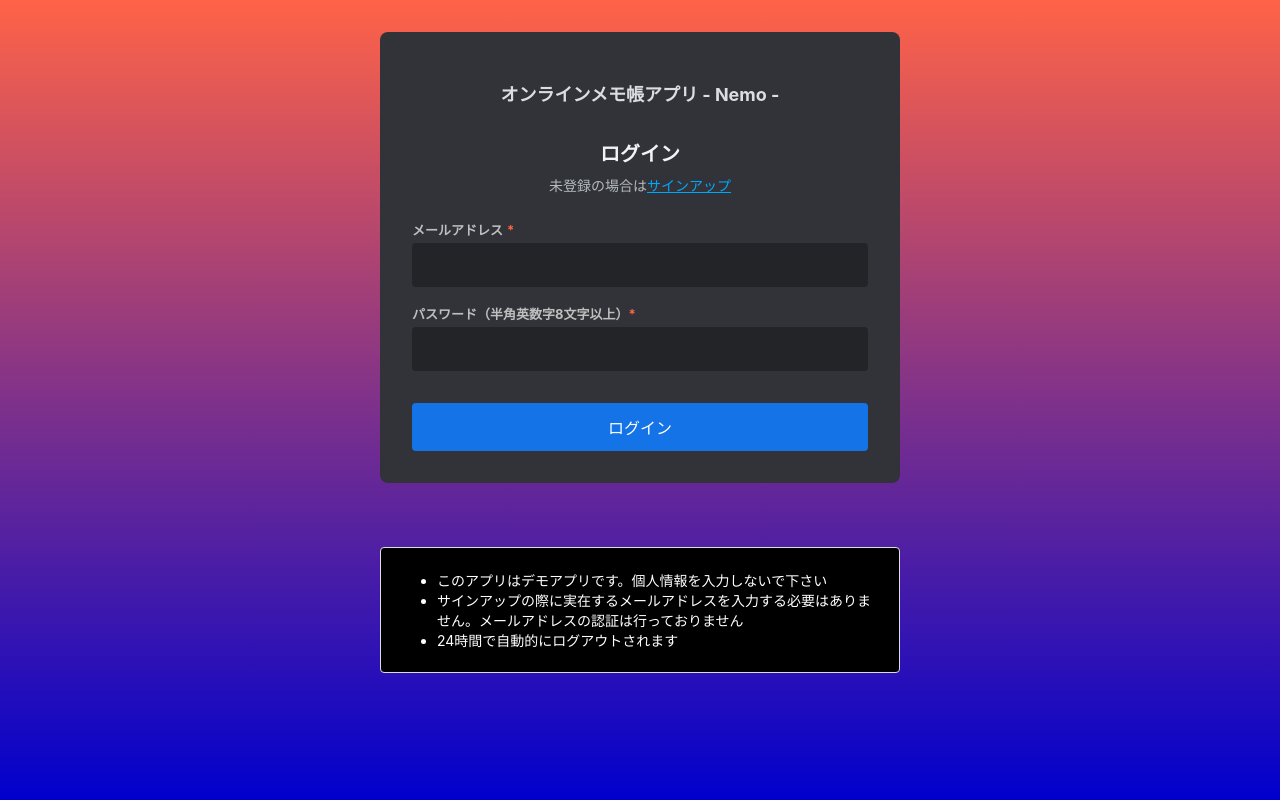
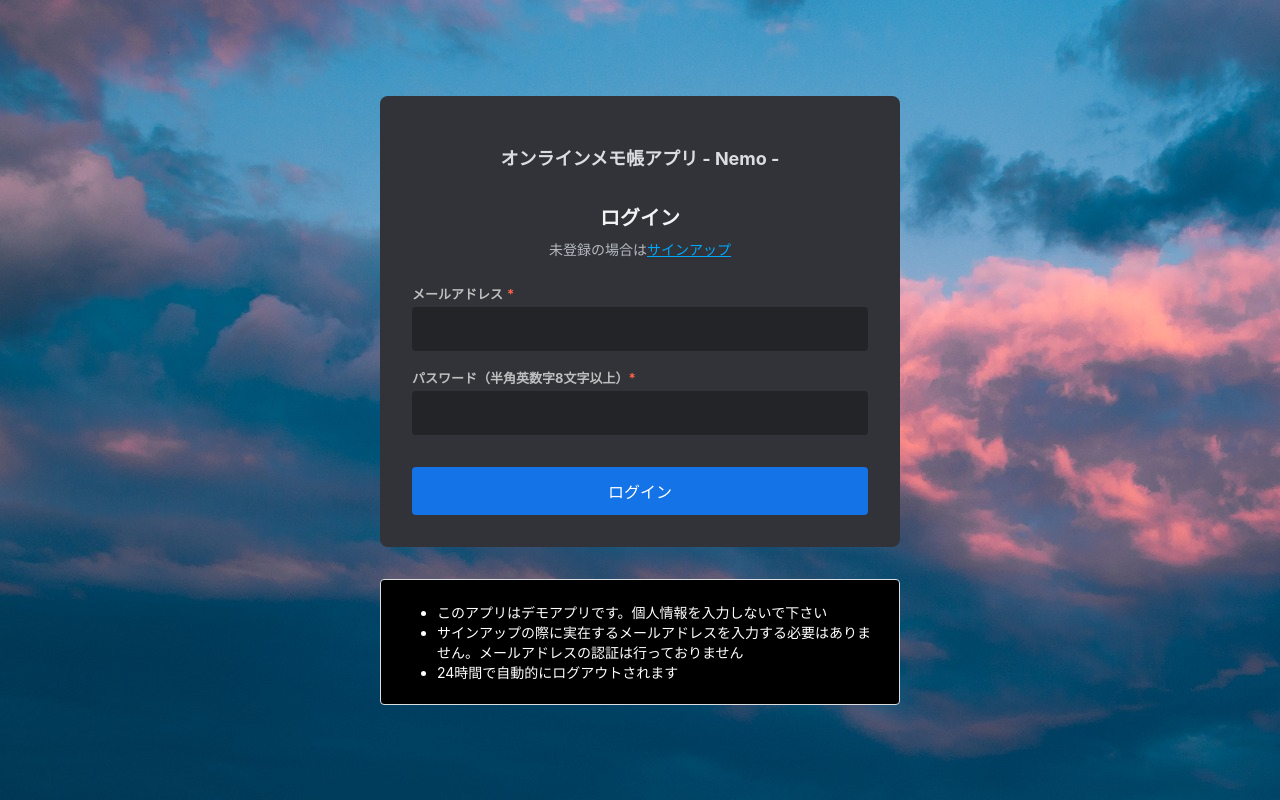
Before and after one commit to hitorigoya/nemo, a SvelteKit app in the folder svelte/: page /login in a window 1280 px wide. Built offline with nearby package versions, Linux system fonts and the light colour scheme.

Commit message:
サインアップ、ログイン画面のデザインを変更

```diff
--- a/svelte/src/routes/login/+page.svelte
+++ b/svelte/src/routes/login/+page.svelte
@@ -182,7 +182,6 @@
         border: 1px solid var(--text-color-primary);
         border-radius: 4px;
         padding: 8px 16px;
-        margin-top: 64px;
         font-size: 14px;
         color: #fff;
         background-color: #000;
@@ -190,12 +189,14 @@
     @media (min-width: 768px) {
         .container {
             min-height: 100vh;
-            padding-top: 32px;
-            background-image: linear-gradient(tomato, mediumblue);
+            background-image: url("/sunset-3563482_1920.jpg");
+            display: grid;
+            justify-content: center;
+            align-content: center;
+            gap: 32px;
         }
         .form_container {
             max-width: 520px;
-            margin: auto;
             border-radius: 8px;
             padding: 32px;
             background-color: var(--bg-color-primary);
@@ -208,7 +209,6 @@
         }
         .help {
             max-width: 520px;
-            margin: 64px auto;
         }
     }
 </style>
--- a/svelte/src/routes/signup/+page.svelte
+++ b/svelte/src/routes/signup/+page.svelte
@@ -182,7 +182,6 @@
         border: 1px solid var(--text-color-primary);
         border-radius: 4px;
         padding: 8px 16px;
-        margin-top: 64px;
         font-size: 14px;
         color: #fff;
         background-color: #000;
@@ -190,12 +189,14 @@
     @media (min-width: 768px) {
         .container {
             min-height: 100vh;
-            padding-top: 32px;
-            background-image: linear-gradient(tomato, mediumblue);
+            background-image: url("/sunset-3563482_1920.jpg");
+            display: grid;
+            justify-content: center;
+            align-content: center;
+            gap: 32px;
         }
         .form_container {
             max-width: 520px;
-            margin: auto;
             border-radius: 8px;
             padding: 32px;
             background-color: var(--bg-color-primary);
@@ -208,7 +209,6 @@
         }
         .help {
             max-width: 520px;
-            margin: 64px auto;
         }
     }
 </style>
```
Also changed, not shown: svelte/static/sunset-3563482_1920.jpg (added).
